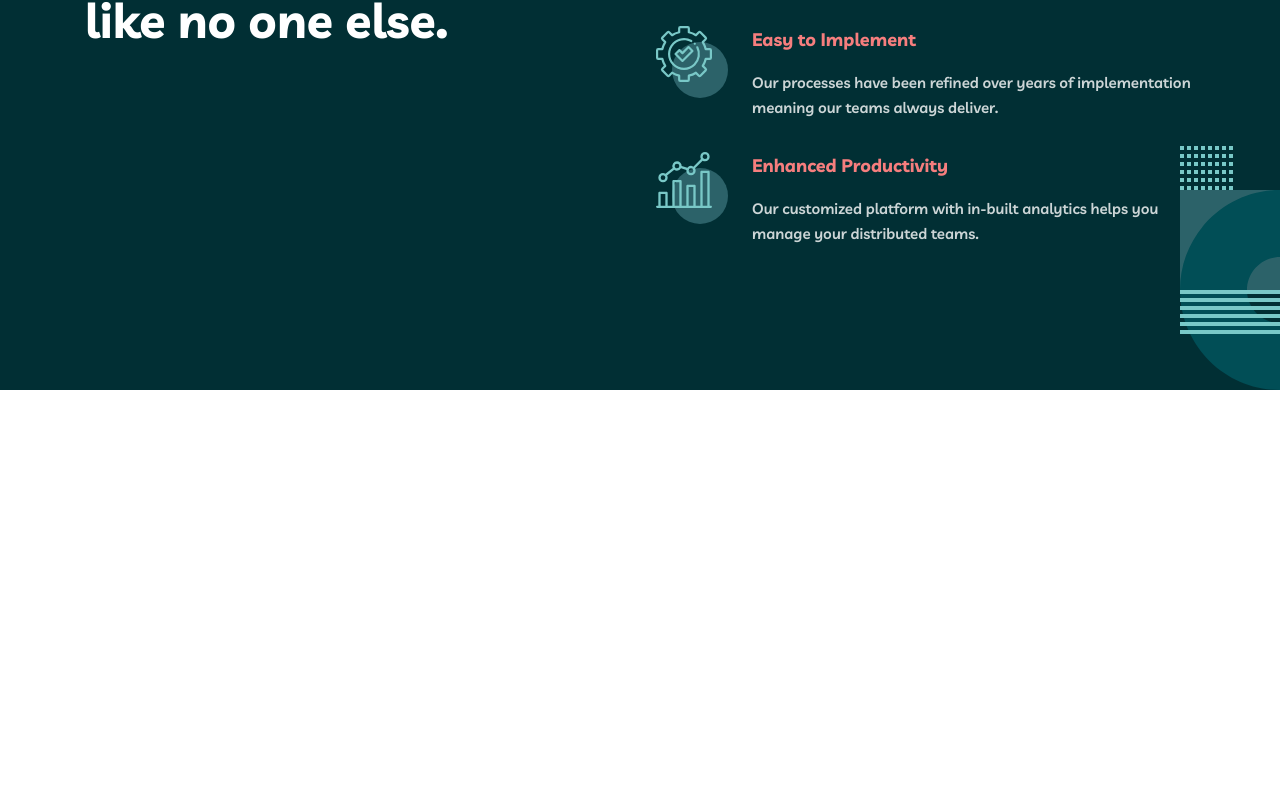
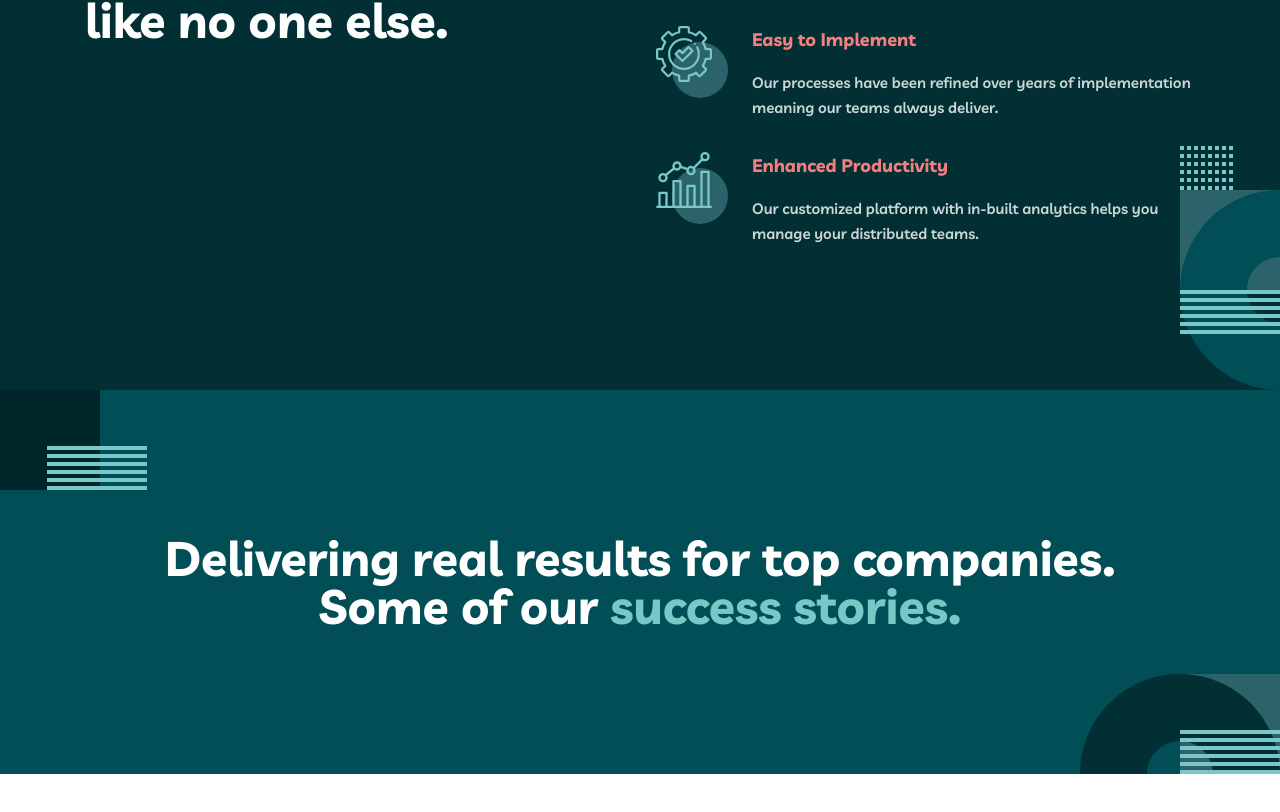
Before and after one commit to Sergey98Am/react-myteam-multi-page-website, a React (Vite) app: page / in a window 1280 px wide. Shown: the part 1044-1856 px from the top of the page. Before the commit the page ends 1488 px from the top, so only its background shows below. Built offline with nearby package versions, Linux system fonts and the light colour scheme.

Commit message:
Add testimonials section

```diff
--- a/src/components/Testimonials.jsx
+++ /dev/null
@@ -1,9 +0,0 @@
-import React from 'react'
-
-const Testimonials = () => {
-  return (
-    <div>Testimonials</div>
-  )
-}
-
-export default Testimonials
--- a/src/pages/Home/components/BuildTeam.jsx
+++ b/src/pages/Home/components/BuildTeam.jsx
@@ -4,7 +4,7 @@ import HorizontalCard from "../../../components/HorizontalCard";
 
 const BuildTeam = () => {
   return (
-    <div className="build-team small-screens-section build-team-background bg-secondary-sacramento-state-green">
+    <div className="build-team small-screens-section bg-secondary-sacramento-state-green">
       <div className="container-fluid text-line before:mb-8 before:bg-primary-light-coral lg:before:mb-14">
         <div className="grid grid-cols-1 gap-x-8 lg:grid-cols-2">
           <div className="title max-w-[75%] mb-14 md:mb-16 lg:mb-0 lg:max-w-[85%]">
--- a/src/pages/Home/components/SectionHead.jsx
+++ b/src/pages/Home/components/SectionHead.jsx
@@ -1,7 +1,7 @@
 const SectionHead = () => {
   return (
-    <div className="section-head bg-primary-midnight-green pt-12 section-head-left-background">
-      <div className="container-fluid section-head-content-background">
+    <div className="section-head bg-primary-midnight-green pt-12">
+      <div className="container-fluid">
         <div className="grid grid-cols-12 gap-x-7 text-center pb-48 md:mx-auto md:max-w-md md:pb-64 lg:max-w-none lg:text-start">
           <div className="col-span-12 px-10 mb-6 lg:mb-0 lg:col-span-7 lg:px-0 lg:pe-4">
             <h1>Find the best <span className="text-primary-light-coral">talent</span></h1>
--- /dev/null
+++ b/src/pages/Home/components/Testimonials.jsx
@@ -0,0 +1,13 @@
+const Testimonials = () => {
+  return (
+    <div className='testimonials small-screens-section bg-primary-midnight-green py-36 md:py-24 lg:py-36'>
+      <div className="container-fluid">
+        <div className="testimonials-title text-center mx-auto md:max-w-[30rem] lg:max-w-5xl">
+          <h2>Delivering real results for top companies. Some of our <span className="text-secondary-rapture-blue">success stories.</span></h2>
+        </div>
+      </div>
+    </div>
+  )
+}
+
+export default Testimonials
--- a/src/pages/Home/index.jsx
+++ b/src/pages/Home/index.jsx
@@ -1,11 +1,13 @@
 import SectionHead from "./components/SectionHead"
 import BuildTeam from "./components/BuildTeam"
+import Testimonials from "./components/Testimonials"
 
 const Home = () => {
   return (
     <>
       <SectionHead />
       <BuildTeam />
+      <Testimonials />
     </>
   )
 }
--- a/src/styles/custom-components.css
+++ b/src/styles/custom-components.css
@@ -51,12 +51,3 @@
     @apply inline-block w-12 h-1 bg-secondary-rapture-blue mb-24;
   }
 }
-
-.build-team-background {
-  @apply bg-[url(../assets//bg-pattern-home-3.svg)] bg-no-repeat;
-  background-position: right -100px top;
-
-  @screen lg {
-    background-position: right -100px bottom;
-  }
-}
--- a/src/styles/main.css
+++ b/src/styles/main.css
@@ -8,5 +8,7 @@
 
 @import "tailwindcss/utilities";
 
+@import "./menu.css";
 @import "./section-head.css";
-@import "./menu.css";
+@import "./section-build-team.css";
+@import "./section-testimonials.css";
--- /dev/null
+++ b/src/styles/section-build-team.css
@@ -0,0 +1,8 @@
+.build-team {
+    @apply bg-[url(../assets//bg-pattern-home-3.svg)] bg-no-repeat;
+    background-position: right -100px top;
+
+    @screen lg {
+      background-position: right -100px bottom;
+    }
+  }
--- a/src/styles/section-head.css
+++ b/src/styles/section-head.css
@@ -1,13 +1,13 @@
-.section-head-left-background {
+.section-head {
   @apply bg-none lg:bg-[url(../assets//bg-pattern-home-1.svg)] lg:bg-no-repeat;
   background-position: left -100px top 56px;
-}
 
-.section-head-content-background {
-  @apply bg-[url(../assets//bg-pattern-home-2.svg)] bg-no-repeat;
-  background-position: left 50% bottom;
+  .container-fluid {
+    @apply bg-[url(../assets//bg-pattern-home-2.svg)] bg-no-repeat;
+    background-position: left 50% bottom;
 
-  @screen lg {
-    background-position: 100% 100%;
+    @screen lg {
+      background-position: 100% 100%;
+    }
   }
 }
--- /dev/null
+++ b/src/styles/section-testimonials.css
@@ -0,0 +1,5 @@
+.testimonials {
+  background-image: url(../assets/bg-pattern-home-4-about-3.svg), url(../assets/bg-pattern-home-5.svg);
+  background-repeat: no-repeat;
+  background-position: 0 0, 100% 100%;
+}
```
